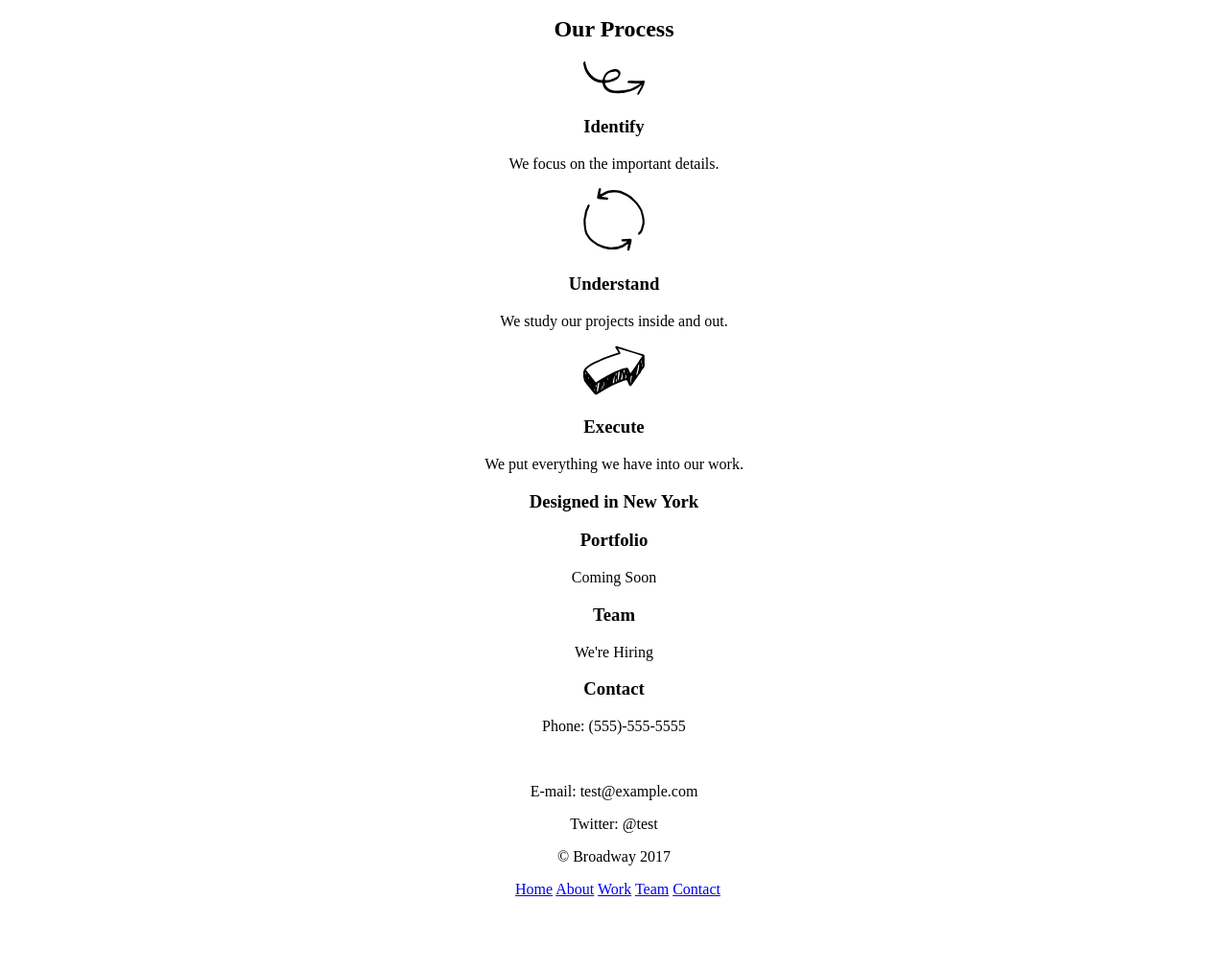
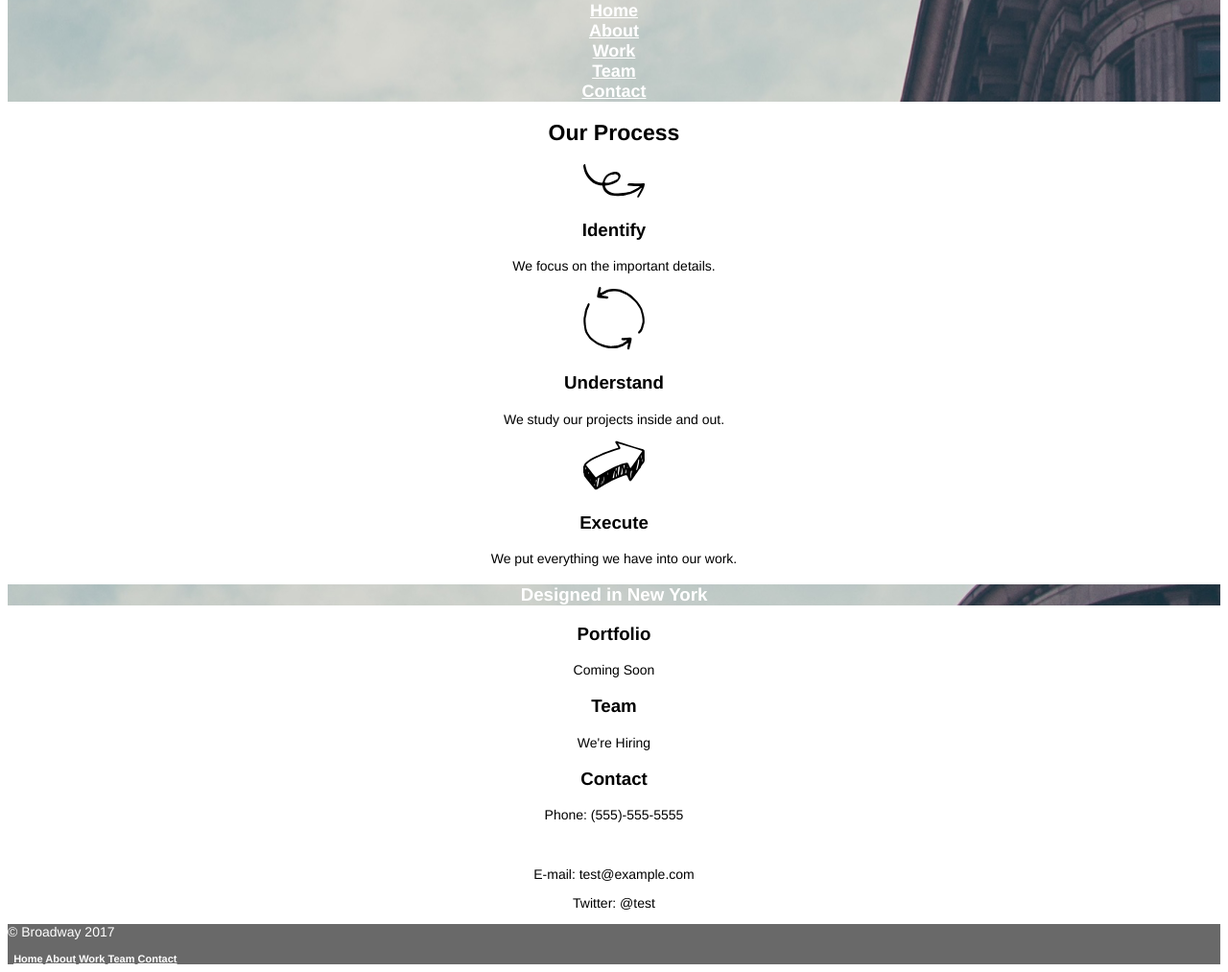
Before and after one commit to cdhagmann/Broadway, a plain HTML site: page index.html in a window 1280 px wide. Shown: the part 173-1186 px from the top of the page at 96% size. Before the commit the page ends 1117 px from the top, so only its background shows below. Drawn offline with Linux system fonts and the light colour scheme.

Commit message:
Added the CSS styling

```diff
--- a/index.html
+++ b/index.html
@@ -8,7 +8,7 @@
 
 <body>
 
-    <div id="header">
+    <div id="header" class="newyork">
         <h1>Broadway Design</h1>
         <nav>
             <a href="#header">Home</a><br>
@@ -29,7 +29,7 @@
         <img src="./resources/images/execute.svg" alt="Execute">
         <h3>Execute</h3>
         <p>We put everything we have into our work.</p>
-        <h3 class="new york">Designed in New York</h3>
+        <h3 class="newyork">Designed in New York</h3>
     </div>
     <div id="work">
         <h3>Portfolio</h3>
--- a/resources/css/style.css
+++ b/resources/css/style.css
@@ -1,4 +1,44 @@
 body {
     background-color: white;
     text-align: center;
+    font-family: Helvetica;
 }
+
+h1 {
+    font-weight: bold;
+    font-size: 70px;
+}
+
+.newyork a {
+    color: white;
+    font-size: 18px;
+}
+
+div {
+    font-weight: bold
+}
+
+h2 {
+    font-size: 23px
+}
+
+p {
+    font-weight: normal;
+    font-size: 14px;
+}
+
+.newyork {
+    background-image: url("../images/the-flatiron-building.png");
+    color: white;
+}
+
+#footer  {
+    background-color: dimgray;
+    color: white;
+    font-size: 11px;
+    text-align: left;
+}
+
+a {
+    color: white;
+}
```
